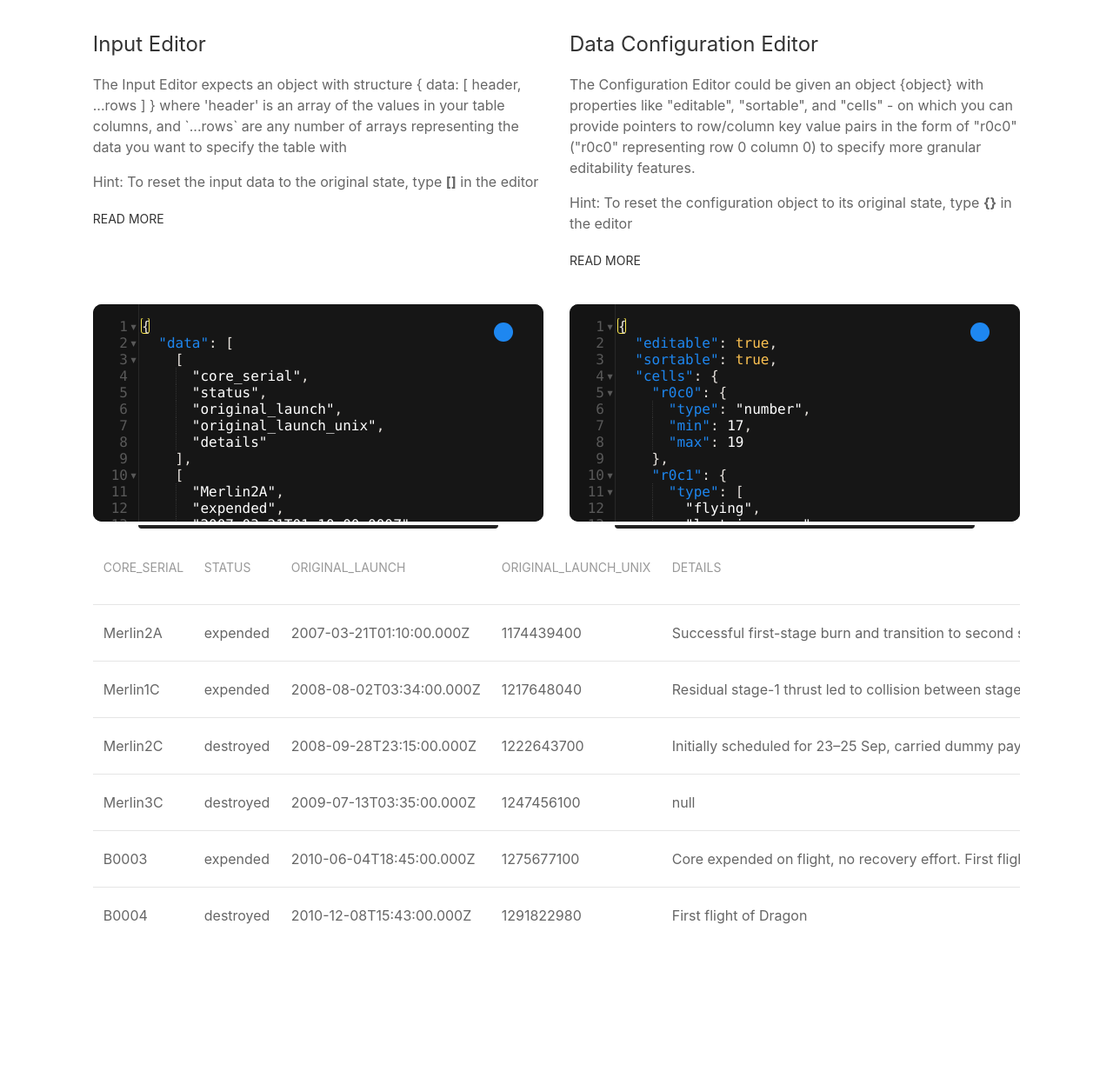
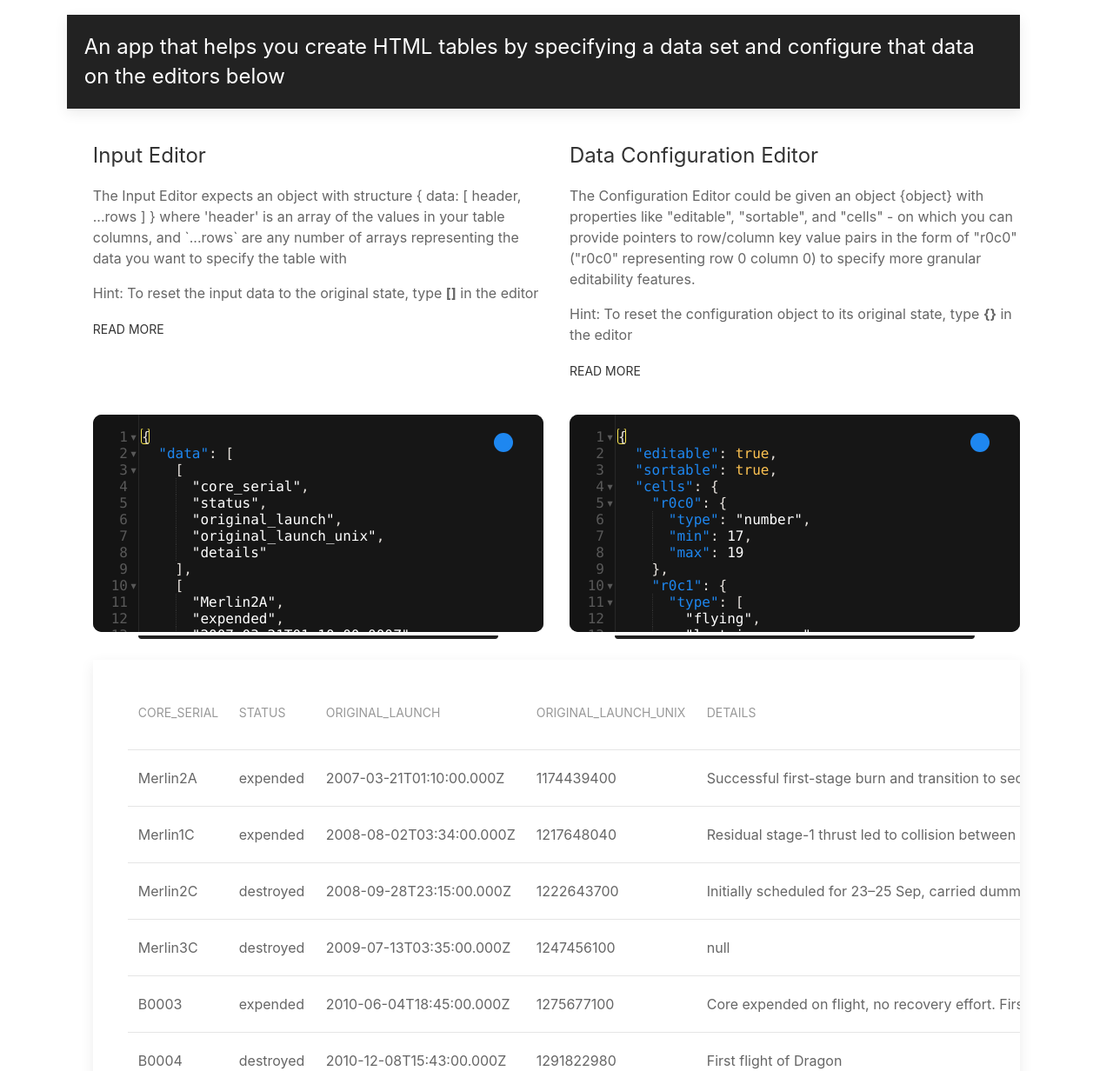
Before and after one commit to Thunderspike/Specify, a plain HTML site: page index.html in a window 1280 px wide. Shown: the part 75-1307 px from the top of the page at 87% size. Before the commit the page ends 1180 px from the top, so only its background shows below. Drawn offline with nearby package versions, Linux system fonts and the light colour scheme.

Commit message:
more html changes

```diff
--- a/index.html
+++ b/index.html
@@ -30,6 +30,17 @@
         </div>
     </nav>
 
+    <div class="uk-margin-top uk-flex uk-flex-center">
+        <div class="uk-width-5-6">
+            <div class="uk-grid-medium">
+                <div class="uk-card uk-card-secondary uk-card-small uk-card-body">
+                    <h3 class="uk-card-title">An app that helps you create HTML tables by specifying a data set and
+                        configure that data on the editors below</h3>
+                </div>
+            </div>
+        </div>
+    </div>
+
 
     <div class="uk-margin-top uk-flex uk-flex-center">
         <div class="uk-width-5-6">
@@ -41,7 +52,8 @@
                         <p uk-height-match=".editorHeader">The Input Editor expects an object with structure {
                             data: [ header,
                             ...rows ] } where
-                            'header' is an array of the values in your table columns, and `...rows` are any number of
+                            'header' is an array of the values in your table columns, and `...rows` are any number
+                            of
                             arrays representing the
                             data you want to specify the table with</p>
 
@@ -55,13 +67,15 @@
                         <div id="input-editor-modal" uk-modal>
                             <div class="uk-modal-dialog uk-modal-body">
                                 <h2 class="uk-modal-title">Input Editor</h2>
-                                <p>Copy and paste the example below into the Input Editor for a table with 2 rows, and 4
+                                <p>Copy and paste the example below into the Input Editor for a table with 2 rows,
+                                    and 4
                                     columns</p>
 
                                 <div class="uk-card uk-card-default uk-card-body uk-width-3-4@xs uk-padding-small">
                                     {<br>
                                     &nbsp;&nbsp;&nbsp;&nbsp;"data": [<br>
-                                    &nbsp;&nbsp;&nbsp;&nbsp;&nbsp;&nbsp;&nbsp;&nbsp;["First name", "Last name", "Age",
+                                    &nbsp;&nbsp;&nbsp;&nbsp;&nbsp;&nbsp;&nbsp;&nbsp;["First name", "Last name",
+                                    "Age",
                                     "Email"],<br>
                                     &nbsp;&nbsp;&nbsp;&nbsp;&nbsp;&nbsp;&nbsp;&nbsp;["John", "Doe",
                                     "27","john@doe.gov"],<br>
@@ -85,7 +99,8 @@
 
                         <p class="editorHeader">The Configuration Editor could be given an object {object} with
                             properties like "editable",
-                            "sortable", and "cells" - on which you can provide pointers to row/column key value pairs
+                            "sortable", and "cells" - on which you can provide pointers to row/column key value
+                            pairs
                             in the form of "r0c0" ("r0c0" representing row 0 column 0) to specify more granular
                             editability features.
                         </p>
@@ -111,18 +126,23 @@
                                 </div>
 
                                 <p>The top level "editable" key allows you to edit all table cells below. The apps
-                                    internal engine determines what "type" of editability the cell will allow by default
+                                    internal engine determines what "type" of editability the cell will allow by
+                                    default
                                     (without more specific configuration)</p>
 
                                 <p>"sortable" on the other hand toggles the abillity to sort the rows based on the
-                                    selected column. Set "sortable" to true and click on any column in order to see this
+                                    selected column. Set "sortable" to true and click on any column in order to see
+                                    this
                                     feature in action</p>
 
-                                <p>"cells" expects an object where each key is a pointer to the cell in question - the
-                                    keys must follow the pattern pattern "cYrX" where "cY" represents the column number,
+                                <p>"cells" expects an object where each key is a pointer to the cell in question -
+                                    the
+                                    keys must follow the pattern pattern "cYrX" where "cY" represents the column
+                                    number,
                                     and "rX" represents the row number. X and Y are 0 based indices</p>
 
-                                <p>Below is an acceptable configuration for a cell at row 0, column 0, and a second cell
+                                <p>Below is an acceptable configuration for a cell at row 0, column 0, and a second
+                                    cell
                                     at row 1 column 1</p>
 
                                 <div class="uk-card uk-card-default uk-card-body uk-width-3-4@xs uk-padding-small">
@@ -144,7 +164,8 @@
                                     "type": "text" means that the cell can be edited as a "text" based input field.
                                 </p>
                                 <p>
-                                    "r1c1" on the other hand is the cell on the second column, on the second row. <br>
+                                    "r1c1" on the other hand is the cell on the second column, on the second row.
+                                    <br>
                                     Its "type" is an array of values, representing an enum. This meeans that the
                                     editable values of a cell will be provided from a dropdown
                                 </p>
@@ -213,11 +234,13 @@
     </div>
 
 
-    <div class="uk-margin-top uk-flex uk-flex-center">
-        <div id="tableContainer" class="uk-width-5-6 overflow-x">
-            <table
-                class="tableSorter uk-table uk-table-hover uk-table-justify  uk-table-divider uk-table-small uk-table-middle">
-            </table>
+    <div class="uk-margin-top uk-margin-bottom uk-flex uk-flex-center ">
+        <div class="uk-width-5-6">
+            <div id="tableContainer" class="uk-card uk-card-default uk-card-body overflow-x">
+                <!-- <table
+                    class="tableSorter uk-table uk-table-hover uk-table-justify  uk-table-divider uk-table-small uk-table-middle">
+                </table> -->
+            </div>
         </div>
     </div>
 
```
